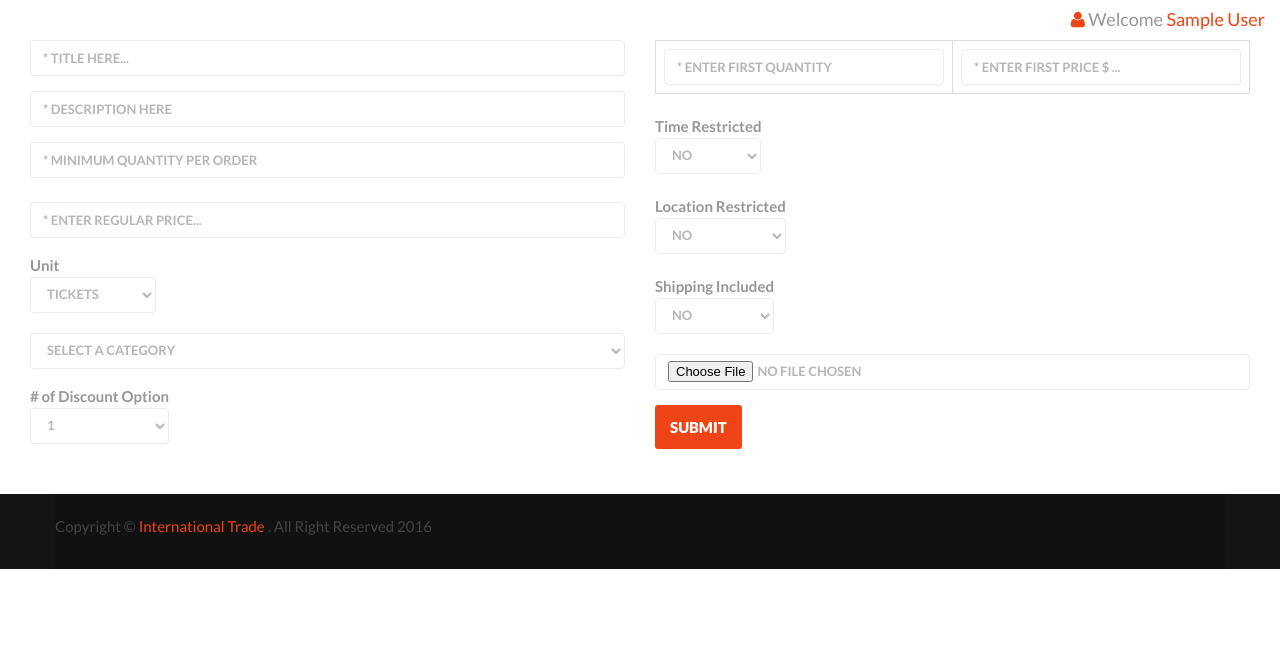
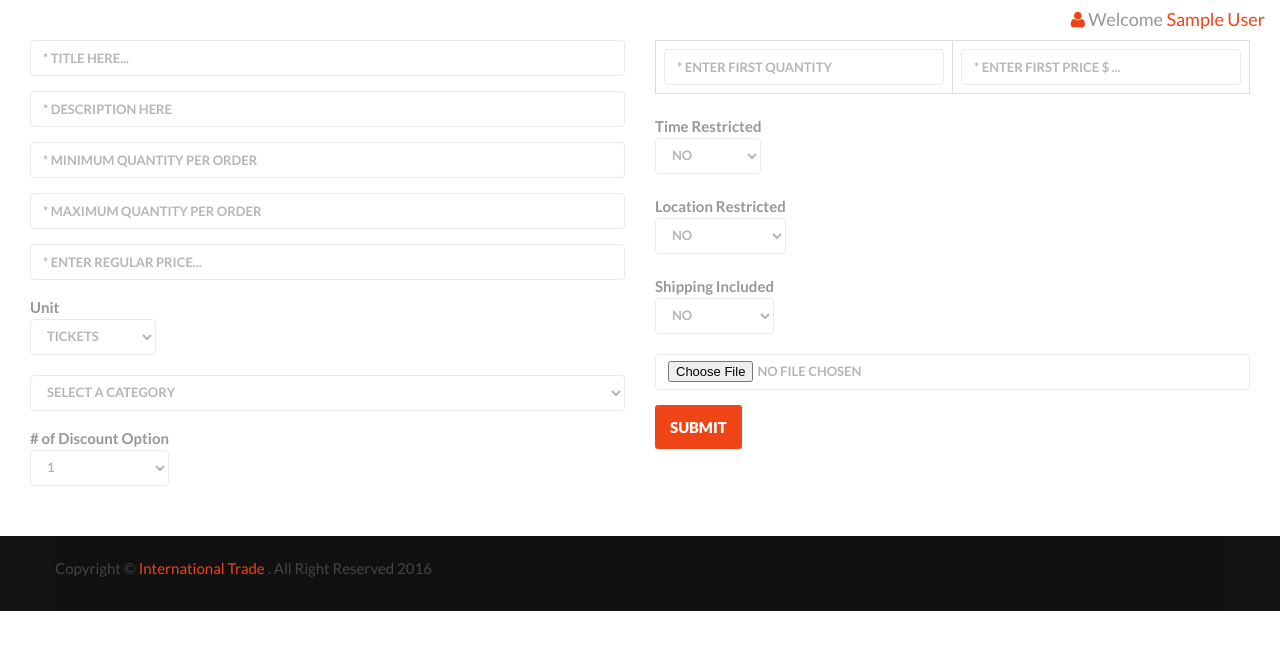
Before and after one commit to NikitaSadinidhiVijayan/Let-s-Buy, a PHP site: page /it/deals.php in a window 1280 px wide. Shown: the part 100-750 px from the top of the page. Run offline with PHP 8.4, Linux system fonts and the light colour scheme; the visitor is signed in with stand-in values (Sample User, id 1); data comes from the database, SQL or seed files in the repository.

Commit message:
Kevin changes updated

```diff
--- a/it/deals.php
+++ b/it/deals.php
@@ -14,6 +14,7 @@ $field_name = "";
 $title_value = "";
 $description_value = "";
 $qty_value = "";
+$max_order_value = "";
 $unit_price_value = "";
 
 $selected_unit_tickets = "";
@@ -82,6 +83,13 @@ if($_POST) {
     $validator->add_rule_to_field($field_name, array('empty'), $field_display_name);
     $validator->add_rule_to_field($field_name, array('numbers-only'), $field_display_name);
 
+    // max_order
+    $field_name = "max_order";
+    $field_display_name = "Maximum Quantity per order";
+    $validator->add_field($field_name);
+    $validator->add_rule_to_field($field_name, array('empty'), $field_display_name);
+    $validator->add_rule_to_field($field_name, array('numbers-only'), $field_display_name);
+
     // unit_price
     $field_name = "unit_price";
     $field_display_name = "Regular price";
@@ -109,6 +117,7 @@ if($_POST) {
     $validator->add_field($field_name);
     $validator->add_rule_to_field($field_name, array('empty'), $field_display_name);
     $validator->add_rule_to_field($field_name, array('numbers-only'), $field_display_name);
+    $validator->add_rule_to_field($field_name, array('greater-amount-only-1'), $field_display_name);
 
     // amount_discount_1
     $field_name = "amount_discount_1";
@@ -126,6 +135,7 @@ if($_POST) {
         $validator->add_field($field_name);
         $validator->add_rule_to_field($field_name, array('empty'), $field_display_name);
         $validator->add_rule_to_field($field_name, array('numbers-only'), $field_display_name);
+        $validator->add_rule_to_field($field_name, array('greater-amount-only-2'), $field_display_name);
 
         // amount_discount_2
         $field_name = "amount_discount_2";
@@ -144,6 +154,7 @@ if($_POST) {
         $validator->add_field($field_name);
         $validator->add_rule_to_field($field_name, array('empty'), $field_display_name);
         $validator->add_rule_to_field($field_name, array('numbers-only'), $field_display_name);
+        $validator->add_rule_to_field($field_name, array('greater-amount-only-3'), $field_display_name);
 
         // amount_discount_3
         $field_name = "amount_discount_3";
@@ -201,6 +212,7 @@ if($_POST) {
         $_SESSION["title"] = $_POST["title"];
         $_SESSION["description"] = $_POST["description"];
         $_SESSION["qty"] = $_POST["qty"];
+        $_SESSION["max_order"] = $_POST["max_order"];
         $_SESSION["unit_price"] = $_POST["unit_price"];
         $_SESSION["unit"] = $_POST["unit"];
         if ($_POST["unit"] == "other") {
@@ -279,15 +291,59 @@ if($_POST) {
             $_SESSION["datafile"] = "";
         }
 
+        // Display confirm message
+        $confirm_msg = "";
+        $confirm_msg = $confirm_msg."Please review your input!!!"."\n";
+        $confirm_msg = $confirm_msg."=================================="."\n";
+        $confirm_msg = $confirm_msg."Title: ".$_SESSION['title']."\n";
+        $confirm_msg = $confirm_msg."Description: ".$_SESSION['description']."\n";
+        $confirm_msg = $confirm_msg."Minimum Quantity per order: ".$_SESSION['qty']."\n";
+        $confirm_msg = $confirm_msg."Maximum Quantity per order: ".$_SESSION['max_order']."\n";
+        $confirm_msg = $confirm_msg."Regular price: ".$_SESSION['unit_price']."\n";
+        $confirm_msg = $confirm_msg."Unit: ".$_SESSION['unit']."\n";
+        $confirm_msg = $confirm_msg."Other Unit: ".$_SESSION['uother']."\n";
+        $confirm_msg = $confirm_msg."Category: ".$_SESSION['category']."\n";
+        $confirm_msg = $confirm_msg."# of Discount Option: ".$_SESSION['number_discount_option']."\n";
+        $confirm_msg = $confirm_msg."First quantity: ".$_SESSION['number_discount_1']."\n";
+        $confirm_msg = $confirm_msg."First price: ".$_SESSION['amount_discount_1']."\n";
+        $confirm_msg = $confirm_msg."Second quantity: ".$_SESSION['number_discount_2']."\n";
+        $confirm_msg = $confirm_msg."Second price: ".$_SESSION['amount_discount_2']."\n";
+        $confirm_msg = $confirm_msg."Third quantity: ".$_SESSION['number_discount_3']."\n";
+        $confirm_msg = $confirm_msg."Third price: ".$_SESSION['amount_discount_3']."\n";
+        $confirm_msg = $confirm_msg."Time Restricted: ".$_SESSION['time_restricted']."\n";
+        $confirm_msg = $confirm_msg."Start date: ".$_SESSION['start_date']."\n";
+        $confirm_msg = $confirm_msg."End date: ".$_SESSION['end_date']."\n";
+        $confirm_msg = $confirm_msg."Location Restricted: ".$_SESSION['location_restricted']."\n";
+        $confirm_msg = $confirm_msg."Location Description: ".$_SESSION['location_restricted']."\n";
+        $confirm_msg = $confirm_msg."Shipping Included: ".$_SESSION['shipping_included']."\n";
+        $confirm_msg = $confirm_msg."Shipping Description: ".$_SESSION['shipping_description']."\n";
+        $confirm_msg = $confirm_msg."Image File: ".$_SESSION['datafile']."\n";
+        $confirm_msg = $confirm_msg."=================================="."\n";
+        $confirm_msg = $confirm_msg."If it is accurate, click the OK button to submit data."."\n";
+
+?>
+
+
+        <script>
+            var msgTxt = <?php echo json_encode($confirm_msg); ?>;
+            var r = confirm(msgTxt);
+            if (r == true) {
+                window.location.replace("./libs/deal_lib.php");
+            }
+        </script>
+
+
+<?php
         // Go to DB insert page
-        echo "<script type=\"text/javascript\">window.location.replace(\"./libs/deal_lib.php\");</script>";
+        //echo "<script type=\"text/javascript\">window.location.replace(\"./libs/deal_lib.php\");</script>";
 
     }
     // invalid input
-    else {
+    //else {
         $title_value = $_POST["title"];
         $description_value = $_POST["description"];
         $qty_value = $_POST["qty"];
+        $max_order_value = $_POST["max_order"];
         $unit_price_value = $_POST["unit_price"];
 
         switch ($_POST["unit"]) {
@@ -391,7 +447,7 @@ if($_POST) {
         }
 
         $shipping_description_value = $_POST["shipping_description"];
-    }
+    //}
 }
 
 ?>
@@ -523,7 +579,6 @@ if($_POST) {
 								<div class="controls">
 									<input  class="form-control" type="text" name="qty" id="qty" placeholder="* Minimum Quantity per order" value="<?php echo $qty_value;?>" required />
                                     <?php $validator->out_field_error('qty');?>
-
 										<!--<input class = "span5" type="text" name= "unit"id = "unit" placeholder= "* Please Choose the unit"> -->
 										<!--<option>---Unit--</option>
 										<select name="unit">
@@ -538,11 +593,22 @@ if($_POST) {
 										<option value= "case">Cases</option>
 										<option value= "other">Others</option>
 									</select> -->
-									<br>
-									<input class="form-control" type="text" id="unit_price" name="unit_price" placeholder="* Enter regular price..." value="<?php echo $unit_price_value;?>" required />
-                                    <?php $validator->out_field_error('unit_price');?>
 								</div>
 							</div>
+
+                            <div class="form-group">
+                                <div class="controls">
+                                    <input  class="form-control" type="text" name="max_order" id="max_order" placeholder="* Maximum Quantity per order" value="<?php echo $max_order_value;?>" required />
+                                    <?php $validator->out_field_error('max_order');?>
+                                </div>
+                            </div>
+
+                            <div class="form-group">
+                                <div class="controls">
+                                    <input class="form-control" type="text" id="unit_price" name="unit_price" placeholder="* Enter regular price..." value="<?php echo $unit_price_value;?>" required />
+                                    <?php $validator->out_field_error('unit_price');?>
+                                </div>
+                            </div>
 
 							<div class="form-group">
 								<div class="controls">
--- a/it/libs/register_lib.php
+++ b/it/libs/register_lib.php
@@ -96,9 +96,11 @@ else if ($var_type==='buyer') {
 
 
 if (mysqli_query($con, $sql)) {
-	echo "<script> alert(\"New record saved successfully..!\")</script>";
-	header("Location:http://localhost/it/it/index.php");
+	echo "<script> alert(\"you registered successfully..!\")</script>";
+	//header("Location:http://localhost/it/it/index.php");
 	mysqli_close($con);
+    echo "<script> alert(\"Please log in at index page...\")</script>";
+    echo "<script type=\"text/javascript\">window.location.replace(\"../index.php\");</script>";
 }
 else {
 	echo "<script> alert(\"New record not saved successfully..!\")</script>";
--- a/it/libs/validator.php
+++ b/it/libs/validator.php
@@ -71,6 +71,14 @@
                  }
                  break;
 
+             case 'greater-amount-only-1':
+                 $number_max = $_POST['max_order'];
+                 $number_1 = $_POST["number_discount_1"];
+                 if($number_1 < $number_max) {
+                     $this->add_error_to_field($field_name, ucwords($field_display_name)." must be greater than buyer's maximum order quantity.");
+                 }
+                 break;
+
              case 'discount-only-1':
                  $price_r = $_POST['unit_price'];
                  $price_1 = $_POST["amount_discount_1"];
@@ -79,11 +87,36 @@
                  }
                  break;
 
+             case 'greater-amount-only-2':
+                 $number_max = $_POST['max_order'];
+                 $number_1 = $_POST["number_discount_1"];
+                 $number_2 = $_POST["number_discount_2"];
+                 if($number_2 < $number_max) {
+                     $this->add_error_to_field($field_name, ucwords($field_display_name)." must be greater than buyer's maximum order quantity.");
+                 }
+                 if($number_2 < $number_1) {
+                     $this->add_error_to_field($field_name, ucwords($field_display_name)." must be greater than the first quantity.");
+                 }
+                 break;
+
              case 'discount-only-2':
                  $price_1 = $_POST["amount_discount_1"];
                  $price_2 = $_POST["amount_discount_2"];
                  if($price_1 <= $price_2) {
                      $this->add_error_to_field($field_name, ucwords($field_display_name)." must be less than First price.");
+                 }
+                 break;
+
+             case 'greater-amount-only-3':
+                 $number_max = $_POST['max_order'];
+                 $number_1 = $_POST["number_discount_1"];
+                 $number_2 = $_POST["number_discount_2"];
+                 $number_3 = $_POST["number_discount_3"];
+                 if($number_3 < $number_max) {
+                     $this->add_error_to_field($field_name, ucwords($field_display_name)." must be greater than buyer's maximum order quantity.");
+                 }
+                 if(($number_3 < $number_1) || ($number_3 < $number_2)) {
+                     $this->add_error_to_field($field_name, ucwords($field_display_name)." must be greater than the first and second quantity.");
                  }
                  break;
 
```
Also changed, not shown: it/buyer_view.php (+9 -2 lines), it/libs/deal_lib.php (+24 -1 lines).
